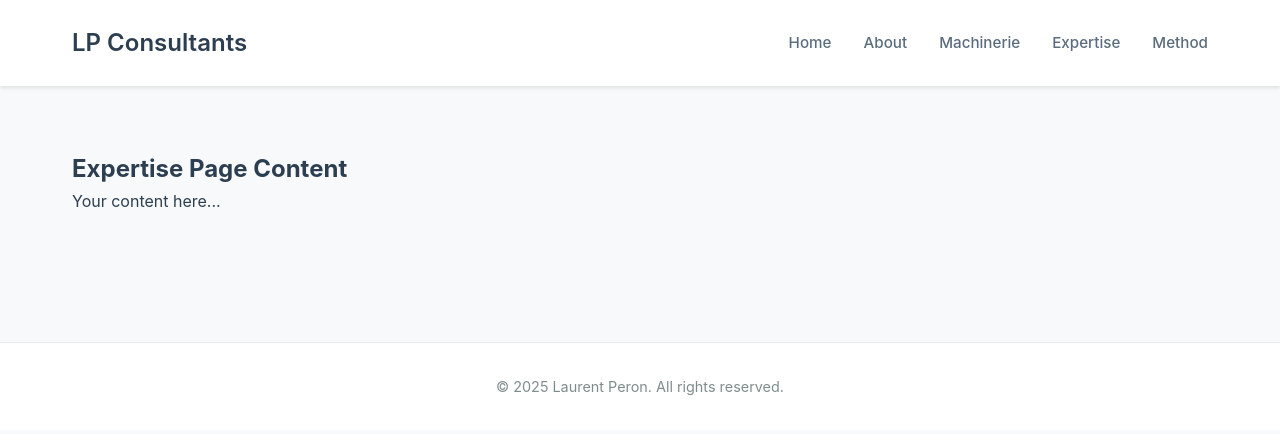
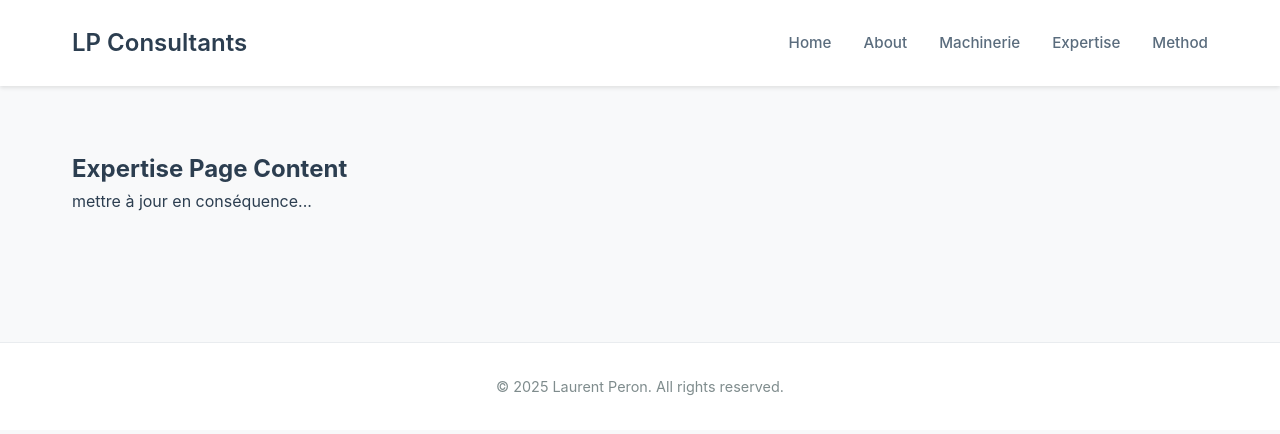
Before and after one commit to lpconsultant/lpconsultant.github.io, a Jekyll site: the page built from expertise.md, in a window 1280 px wide. Shown: the top 434 px of the page. Built offline with Jekyll 4.4.1, drawn with Linux system fonts in a browser that asks for light colours.

Commit message:
Update expertise.md

```diff
--- a/expertise.md
+++ b/expertise.md
@@ -3,4 +3,4 @@ layout: default
 title: "Expertise"
 ---
 <h2>Expertise Page Content</h2>
-<p>Your content here...</p>
+<p>mettre à jour en conséquence...</p>
```
